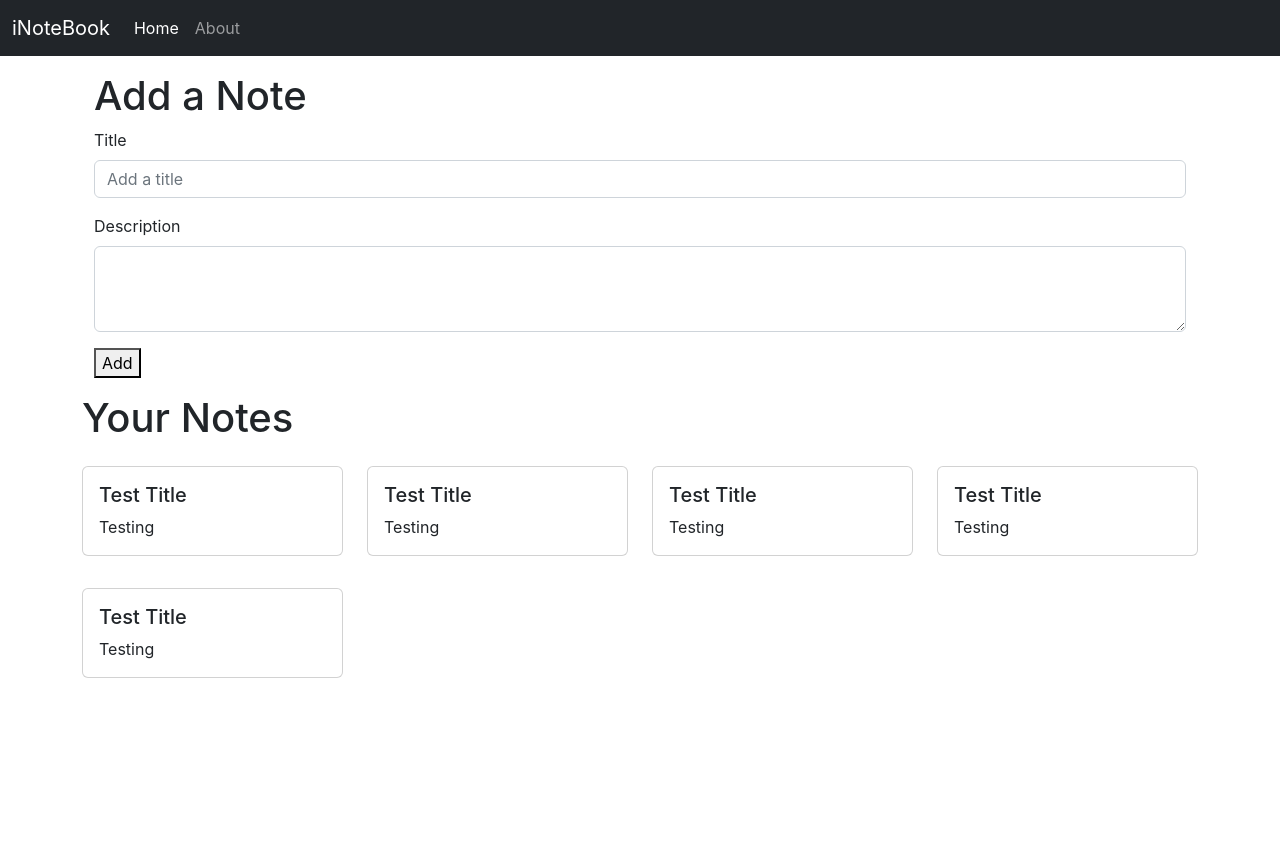
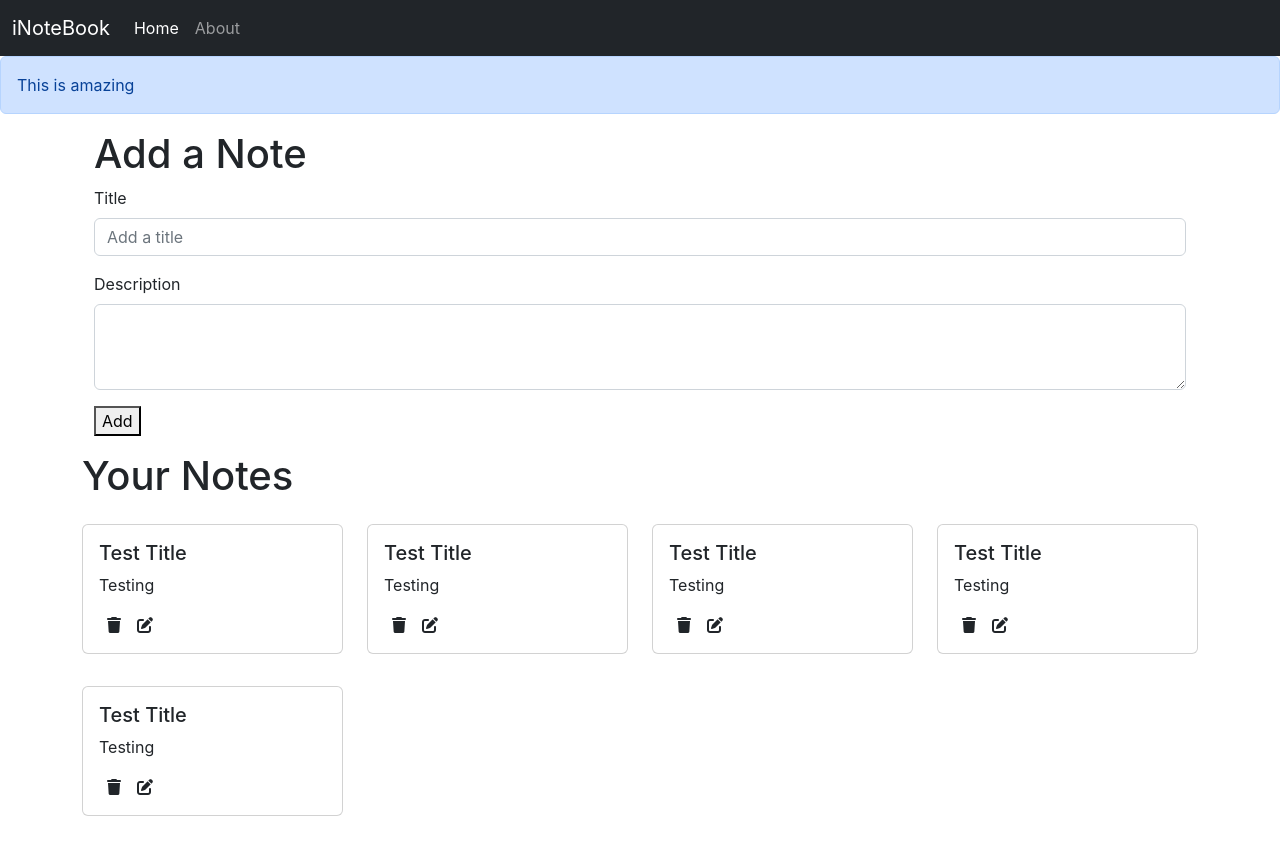
Before and after one commit to shrinivasmandhare7/inotebook, a React (Create React App) app: page / in a window 1280 px wide. Before the commit the page ends 800 px from the top, so only its background shows below. Built offline with nearby package versions, Linux system fonts and the light colour scheme.

Commit message:
created Alert Component and Added Font awesome for edit and delete icon

```diff
--- a/public/index.html
+++ b/public/index.html
@@ -30,16 +30,7 @@
 <body>
   <noscript>You need to enable JavaScript to run this app.</noscript>
   <div id="root"></div>
-  <!--
-      This HTML file is a template.
-      If you open it directly in the browser, you will see an empty page.
-
-      You can add webfonts, meta tags, or analytics to this file.
-      The build step will place the bundled scripts into the <body> tag.
-
-      To begin the development, run `npm start` or `yarn start`.
-      To create a production bundle, use `npm run build` or `yarn build`.
-    -->
+  <script src="https://kit.fontawesome.com/28e8723b9b.js" crossorigin="anonymous"></script>
   <script src="https://cdn.jsdelivr.net/npm/bootstrap@5.2.3/dist/js/bootstrap.bundle.min.js"
     integrity="sha384-kenU1KFdBIe4zVF0s0G1M5b4hcpxyD9F7jL+jjXkk+Q2h455rYXK/7HAuoJl+0I4"
     crossorigin="anonymous"></script>
--- a/src/App.js
+++ b/src/App.js
@@ -4,12 +4,14 @@
 import Home from './components/Home';
 import About from './components/About';
 import NoteState from './context/notes/NoteState';
+import Alert from './components/Alert';
 function App() {
   return (
     <>
       <NoteState>
         <Router>
           <Navbar />
+          <Alert message="This is amazing" />
           <div className="container">
             <Routes>
               <Route path="/" element={<Home />} />
--- /dev/null
+++ b/src/components/Alert.js
@@ -0,0 +1,13 @@
+import React from 'react'
+
+function Alert(props) {
+    return (
+        <div>
+            <div class="alert alert-primary" role="alert">
+                {props.message}
+            </div>
+        </div>
+    )
+}
+
+export default Alert
--- a/src/components/Navbar.js
+++ b/src/components/Navbar.js
@@ -6,7 +6,7 @@
 const Navbar = () => {
     let location = useLocation();
     useEffect(() => {
-        console.log(location.pathname)
+
     }, [location]);
     return (
         <><nav className="navbar navbar-expand-lg bg-dark navbar-dark">
--- a/src/components/NoteItem.js
+++ b/src/components/NoteItem.js
@@ -8,6 +8,8 @@
                 <div className="card-body">
                     <h5 className="card-title">{note.title}</h5>
                     <p className="card-text">{note.description}</p>
+                    <i className="fa-sharp fa-solid fa-trash mx-2"></i>
+                    <i className="fa-solid fa-pen-to-square mx-2"></i>
                 </div>
             </div>
         </div>
--- a/src/components/Notes.js
+++ b/src/components/Notes.js
@@ -9,7 +9,7 @@
         <div className="row my-3">
             <h1>Your Notes</h1>
             {notes.map((note) => {
-                return <NoteItem note={note} />
+                return <NoteItem key={note._id} note={note} />
             })}
         </div>
     )
--- a/src/context/notes/NoteState.js
+++ b/src/context/notes/NoteState.js
@@ -12,7 +12,7 @@
             "__v": 0
         },
         {
-            "_id": "639045b3650e61f5dae3c89d",
+            "_id": "639045b350e61f5dae3c89d",
             "user": "638f542f73256bd91b6b7359",
             "title": "Test Title",
             "description": "Testing",
@@ -20,7 +20,7 @@
             "date": "2022-12-07T07:50:11.943Z",
             "__v": 0
         }, {
-            "_id": "639045b3650e61f5dae3c89d",
+            "_id": "639045b365e61f5dae3c89d",
             "user": "638f542f73256bd91b6b7359",
             "title": "Test Title",
             "description": "Testing",
@@ -28,7 +28,7 @@
             "date": "2022-12-07T07:50:11.943Z",
             "__v": 0
         }, {
-            "_id": "639045b3650e61f5dae3c89d",
+            "_id": "639045b3650e615dae3c89d",
             "user": "638f542f73256bd91b6b7359",
             "title": "Test Title",
             "description": "Testing",
@@ -36,7 +36,7 @@
             "date": "2022-12-07T07:50:11.943Z",
             "__v": 0
         }, {
-            "_id": "639045b3650e61f5dae3c89d",
+            "_id": "639045b3650e61f5da3c89d",
             "user": "638f542f73256bd91b6b7359",
             "title": "Test Title",
             "description": "Testing",
--- a/src/index.css
+++ b/src/index.css
@@ -11,3 +11,6 @@
   font-family: source-code-pro, Menlo, Monaco, Consolas, 'Courier New',
     monospace;
 }
+i{
+  cursor: pointer;
+}
```
